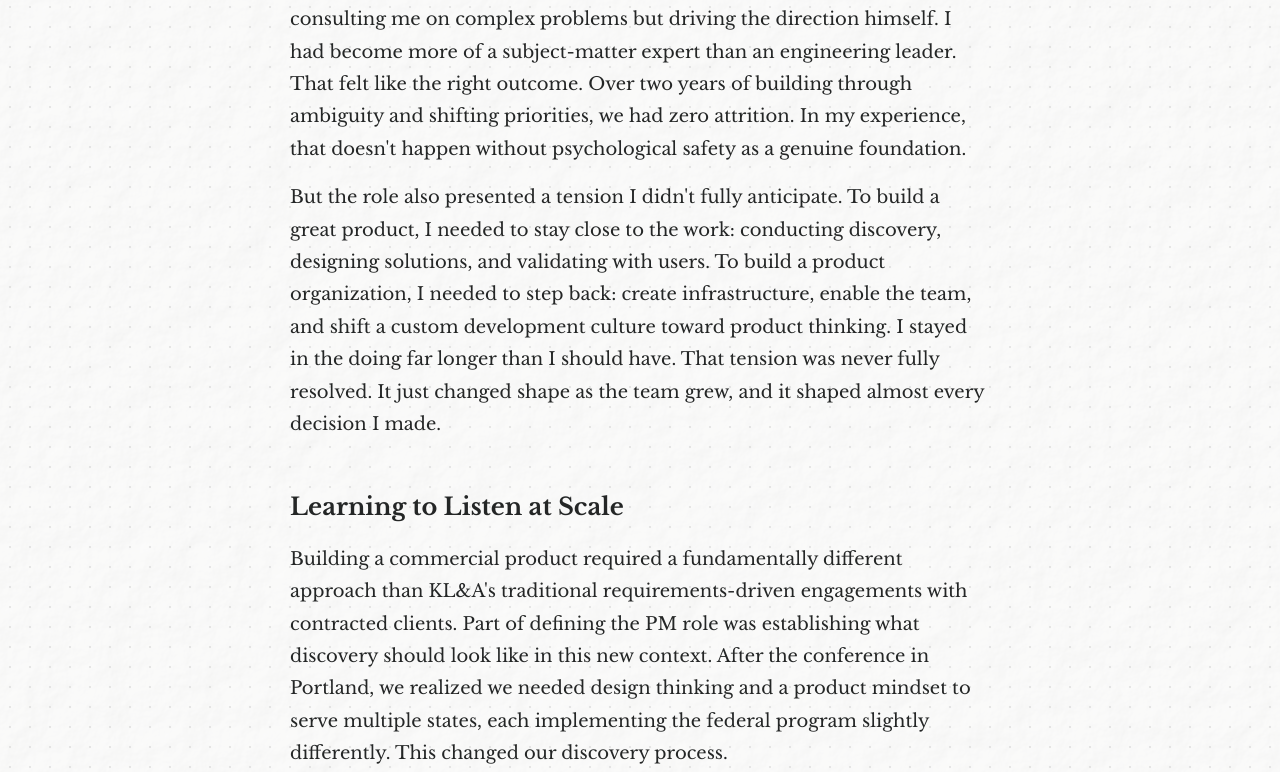
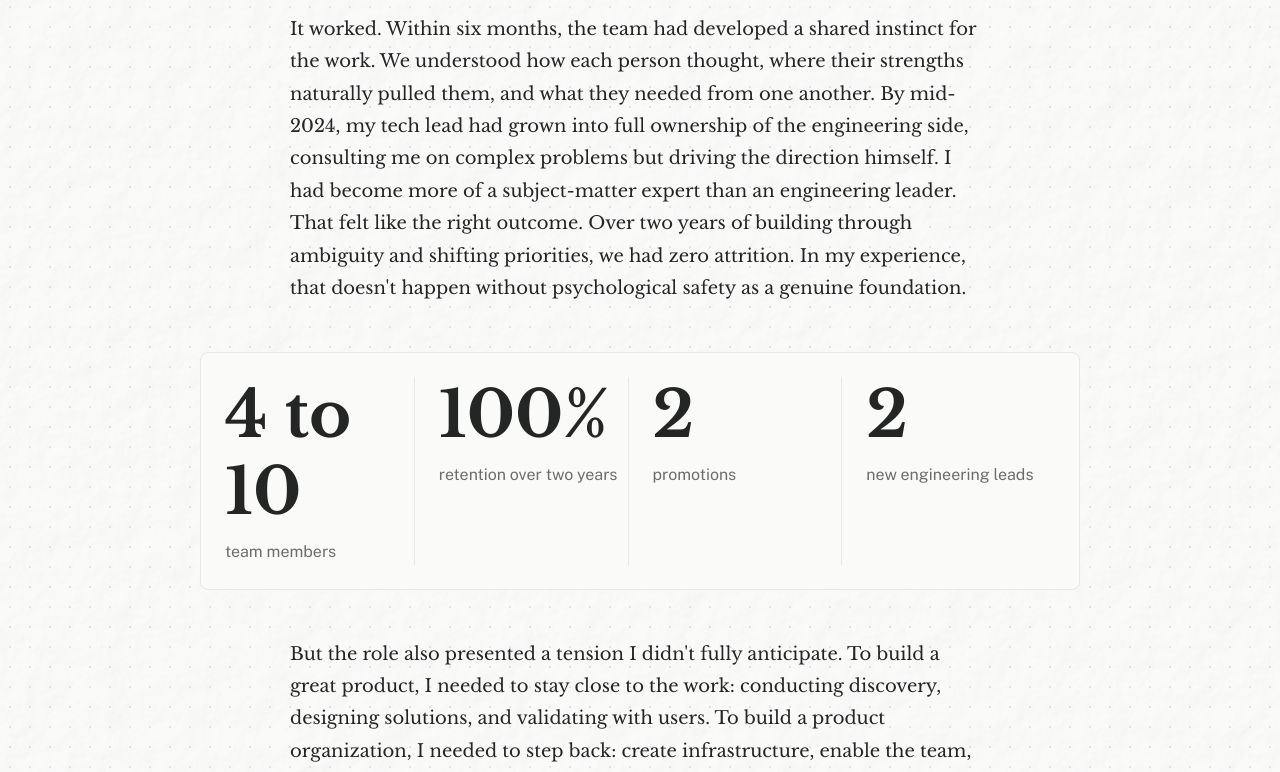
Before and after one commit to emeans/elizabeth-means, a Next.js app: page /work/wic-product-case-study in a window 1280 px wide. Shown: the part 3543-4315 px from the top of the page. Built offline with nearby package versions, Linux system fonts and the light colour scheme.

Commit message:
WIP adding visuals to case study

```diff
--- /dev/null
+++ b/app/components/design-system/MetricsCard/MetricsCard.module.css
@@ -0,0 +1,128 @@
+@import '../../../tokens.css';
+
+.card {
+  display: flex;
+  flex-direction: column;
+  align-items: flex-start;
+  align-self: center;
+  width: fit-content;
+  max-width: 100%;
+  gap: var(--spacing-xs);
+  padding: var(--spacing-md) var(--spacing-lg);
+  background: var(--surface-primary);
+  border: var(--border-width-xs) solid var(--border-subtle);
+  border-radius: var(--radius-card);
+  box-sizing: border-box;
+}
+
+@media (min-width: 600px) {
+  .card {
+    padding: var(--spacing-lg);
+  }
+}
+
+/* Multi-metric card: row on desktop, column on small screens */
+.cardMulti {
+  width: 100%;
+  min-width: 0;
+  align-self: stretch;
+  padding: var(--spacing-md);
+}
+
+@media (min-width: 600px) {
+  .cardMulti {
+    padding: var(--spacing-lg);
+  }
+}
+
+.metricsList {
+  display: flex;
+  flex-direction: row;
+  flex-wrap: wrap;
+  list-style: none;
+  margin: 0;
+  padding: 0;
+  gap: 0;
+  width: 100%;
+  min-width: 0;
+}
+
+@media (max-width: 768px) {
+  .metricsList {
+    flex-direction: column;
+    align-items: center;
+  }
+}
+
+.metricItem {
+  display: flex;
+  flex-direction: column;
+  gap: var(--spacing-xs);
+  flex: 1;
+  min-width: 0;
+}
+
+@media (max-width: 768px) {
+  .metricItem {
+    flex: none;
+    align-items: center;
+    text-align: center;
+  }
+}
+
+.metricItem:not(:first-child) {
+  padding-inline-start: var(--spacing-md);
+  border-inline-start: var(--border-width-xs) solid var(--border-subtle);
+}
+
+@media (min-width: 600px) {
+  .metricItem:not(:first-child) {
+    padding-inline-start: var(--spacing-lg);
+  }
+}
+
+@media (max-width: 768px) {
+  .metricItem:not(:first-child) {
+    padding-inline-start: 0;
+    border-inline-start: none;
+    padding-block-start: var(--spacing-md);
+    border-block-start: var(--border-width-xs) solid var(--border-subtle);
+  }
+}
+
+@media (max-width: 480px) {
+  .metricItem:not(:first-child) {
+    padding-block-start: var(--spacing-lg);
+  }
+}
+
+.value {
+  font-family: var(--font-heading);
+  font-size: var(--typography-size-2xl);
+  font-weight: var(--typography-weight-bold);
+  line-height: var(--typography-line-height-tight);
+  color: var(--text-primary);
+  word-break: break-word;
+}
+
+@media (min-width: 600px) {
+  .value {
+    font-size: var(--typography-size-3xl);
+  }
+}
+
+.description {
+  margin: 0;
+  font-family: var(--font-metadata);
+  font-size: var(--typography-size-xs);
+  font-weight: var(--typography-weight-normal);
+  line-height: var(--typography-line-height-normal);
+  color: var(--text-secondary);
+  word-wrap: break-word;
+}
+
+@media (min-width: 600px) {
+  .description {
+    font-size: var(--typography-size-sm);
+  }
+}
--- /dev/null
+++ b/app/components/design-system/MetricsCard/MetricsCard.tsx
@@ -0,0 +1,56 @@
+import styles from './MetricsCard.module.css'
+
+export interface MetricItem {
+  value: React.ReactNode
+  description: React.ReactNode
+}
+
+export type MetricsCardProps =
+  | ({ metrics: MetricItem[] } & { value?: never; description?: never })
+  | ({ value: React.ReactNode; description: React.ReactNode } & { metrics?: never })
+
+export interface MetricsCardBaseProps {
+  className?: string
+}
+
+/**
+ * Card for displaying one or more metrics (large number + description).
+ * Single metric: pass value and description. Multiple: pass metrics array;
+ * they are shown in a row on desktop and a column on small screens, with dividers between.
+ *
+ * @example
+ * <MetricsCard value="5" description="national conferences" />
+ * <MetricsCard metrics={[
+ *   { value: '$14.9', description: 'million federal grant…' },
+ *   { value: '0', description: 'team attrition over two years' },
+ * ]} />
+ */
+export default function MetricsCard(
+  props: MetricsCardProps & MetricsCardBaseProps
+) {
+  const { className } = props
+
+  const metrics = 'metrics' in props ? props.metrics : undefined
+  if (metrics && metrics.length > 0) {
+    return (
+      <div className={[styles.card, styles.cardMulti, className].filter(Boolean).join(' ')}>
+        <ul className={styles.metricsList}>
+          {metrics.map((item, i) => (
+            <li key={i} className={styles.metricItem}>
+              <div className={styles.value}>{item.value}</div>
+              <p className={styles.description}>{item.description}</p>
+            </li>
+          ))}
+        </ul>
+      </div>
+    )
+  }
+
+  const { value, description } = props
+  return (
+    <div className={[styles.card, className].filter(Boolean).join(' ')}>
+      <div className={styles.value}>{value}</div>
+      <p className={styles.description}>{description}</p>
+    </div>
+  )
+}
--- /dev/null
+++ b/app/components/design-system/MetricsCard/index.ts
@@ -0,0 +1,2 @@
+export { default } from './MetricsCard'
+export type { MetricsCardProps, MetricItem } from './MetricsCard'
--- /dev/null
+++ b/app/features/work/WicCaseStudy/WicCaseStudy.module.css
@@ -0,0 +1,24 @@
+/* Break out of .section-content prose width and center contents */
+.aside {
+  width: 100vw;
+  margin-inline: calc(50% - 50vw);
+  display: flex;
+  flex-direction: row;
+  justify-content: center;
+  align-items: center;
+  gap: var(--spacing-lg);
+  padding-inline: 200px;
+  box-sizing: border-box;
+}
+
+.aside.inline {
+  margin-top: var(--spacing-2xl);
+  margin-bottom: var(--spacing-2xl);
+}
+
+@media (max-width: 768px) {
+  .aside {
+    flex-direction: column;
+    padding-inline: var(--spacing-lg);
+  }
+}
--- a/app/features/work/WicCaseStudy/WicCaseStudy.tsx
+++ b/app/features/work/WicCaseStudy/WicCaseStudy.tsx
@@ -10,6 +10,8 @@ import References from './sections/References'
 import ContentImage from '@/components/design-system/ContentImage'
 import ContentImageRow from '@/components/design-system/ContentImageRow'
 import PullQuote from '@/components/design-system/PullQuote'
+import MetricsCard from '@/components/design-system/MetricsCard'
+import styles from './WicCaseStudy.module.css'
 
 const metadata: CaseStudyMetadataItem[] = [
   { label: 'Role', value: 'WIC Product Manager' },
@@ -58,6 +60,13 @@ export default function WicCaseStudy() {
       />
       <section className='section-content'>
         <WhyThisMoment />
+        <aside className={styles.aside}>
+          <MetricsCard
+            value='$14.9'
+            description='million federal grant was awarded to research modernization pathways for WIC systems nationally'
+          />
+          <PullQuote quote="We hadn't found product-market fit by chasing a funding signal. We had found it by listening carefully to the people closest to the problem." />
+        </aside>
         <DefiningTheRole />
         <LearningToListen />
         <DesigningForPeople />
--- a/app/features/work/WicCaseStudy/sections/DefiningTheRole.tsx
+++ b/app/features/work/WicCaseStudy/sections/DefiningTheRole.tsx
@@ -1,3 +1,5 @@
+import MetricsCard from '@/components/design-system/MetricsCard'
+import styles from '../WicCaseStudy.module.css'
 export default function DefiningTheRole() {
   return (
     <section>
@@ -26,12 +28,30 @@ export default function DefiningTheRole() {
         attrition. In my experience, that doesn't happen without psychological safety as a genuine
         foundation.
       </p>
+      <aside className={`${styles.aside} ${styles.inline}`}>
+        <MetricsCard
+          metrics={[
+            {
+              value: '4 to 10',
+              description:
+                'team members',
+            },
+            { value: '100%', description: 'retention over two years' },
+            { value: '2', description: 'promotions' },
+            { value: '2', description: 'new engineering leads' },
+          ]}
+        />
+        {/* <MetricsCard value='4→10' description='team members' />
+        <MetricsCard value='100%' description='retention over two years' />
+        <MetricsCard value='2' description='promotions' />
+        <MetricsCard value='2' description='new engineering leads' /> */}
+      </aside>
       <p>
         But the role also presented a tension I didn't fully anticipate. To build a great product, I
         needed to stay close to the work: conducting discovery, designing solutions, and validating
         with users. To build a product organization, I needed to step back: create infrastructure,
-        enable the team, and shift a custom development culture toward product thinking. I stayed
-        in the doing far longer than I should have. That tension was never fully resolved. It just
+        enable the team, and shift a custom development culture toward product thinking. I stayed in
+        the doing far longer than I should have. That tension was never fully resolved. It just
         changed shape as the team grew, and it shaped almost every decision I made.
       </p>
     </section>
--- a/app/features/work/WicCaseStudy/sections/WhyThisMoment.tsx
+++ b/app/features/work/WicCaseStudy/sections/WhyThisMoment.tsx
@@ -1,4 +1,3 @@
-import PullQuote from '@/components/design-system/PullQuote'
 import Link from '@components/Link'
 
 export default function WhyThisMoment() {
@@ -53,9 +52,6 @@ export default function WhyThisMoment() {
           listening carefully to the people closest to the problem.
         </p>
       </section>
-      <aside>
-        <PullQuote quote="We hadn't found product-market fit by chasing a funding signal. We had found it by listening carefully to the people closest to the problem." />
-      </aside>
     </>
   )
 }
```
